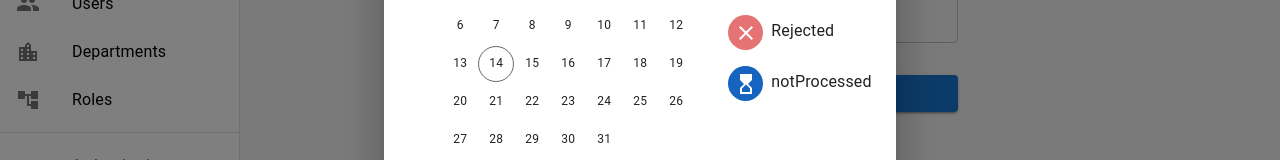
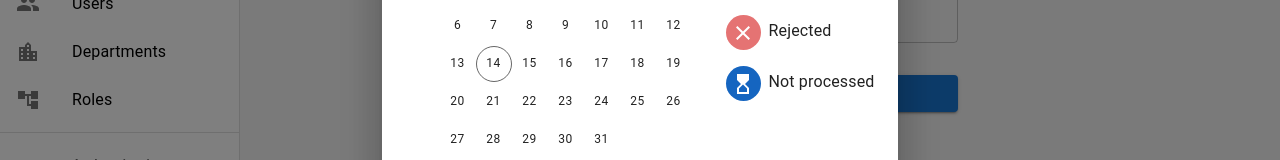
Before and after one commit to NenoPanchev/leaves-react-app, a React (Create React App) app: page / in a window 1280 px wide. Both pictures are taken after a click on the button "Calendar". Shown: the part 333-493 px from the top of the page. Built offline with nearby package versions, Linux system fonts and the light colour scheme; no server answers.

Commit message:
fixed calendar localization

```diff
--- a/src/components/calendar/CalendarBase.tsx
+++ b/src/components/calendar/CalendarBase.tsx
@@ -217,17 +217,17 @@ const CustomDay: React.FC = (): JSX.Element => {
 
                 <Grid container direction="row" marginBottom={2}  >
                     <Avatar sx={{ width: 35, height: 35 }} style={{ backgroundColor: green[300] }}><CheckIcon /></Avatar>
-                    <Typography marginLeft={1} marginTop={0.5}>{t('Approved')}</Typography>
+                    <Typography marginLeft={1} marginTop={0.5}>{t('Requests.Approved')}</Typography>
                 </Grid>
 
                 <Grid container direction="row" marginBottom={2} >
                     <Avatar sx={{ width: 35, height: 35 }} style={{ backgroundColor: red[300] }}><CloseIcon /></Avatar>
-                    <Typography marginLeft={1} marginTop={0.5}>{t('Rejected')}</Typography>
+                    <Typography marginLeft={1} marginTop={0.5}>{t('Requests.Rejected')}</Typography>
                 </Grid>
 
                 <Grid container direction="row" marginBottom={2}  >
                     <Avatar sx={{ width: 35, height: 35 }} style={{ backgroundColor: blue[800] }} >< HourglassTopIcon /></Avatar>
-                    <Typography marginLeft={1} marginTop={0.5} >{t('notProcessed')!}</Typography>
+                    <Typography marginLeft={1} marginTop={0.5} >{t('Requests.notProcessed')!}</Typography>
                 </Grid>
 
             </Grid>
```
